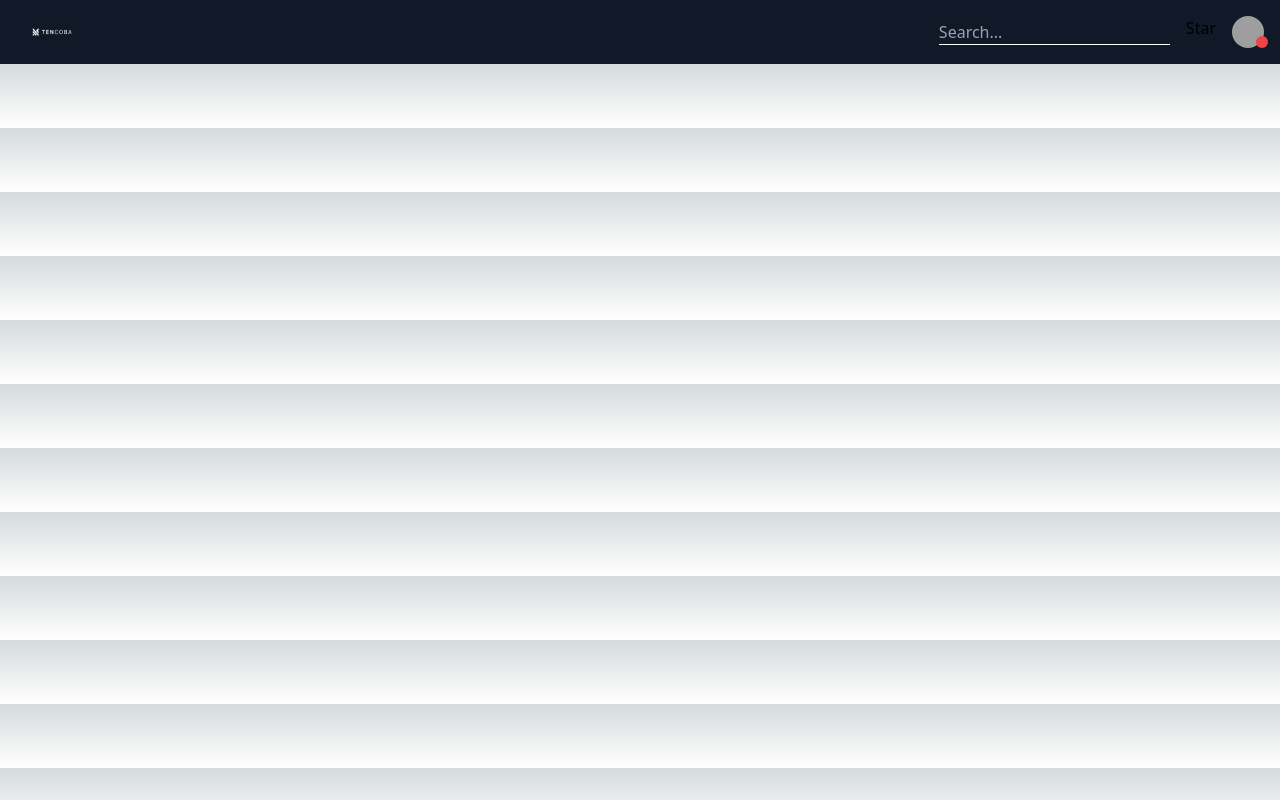
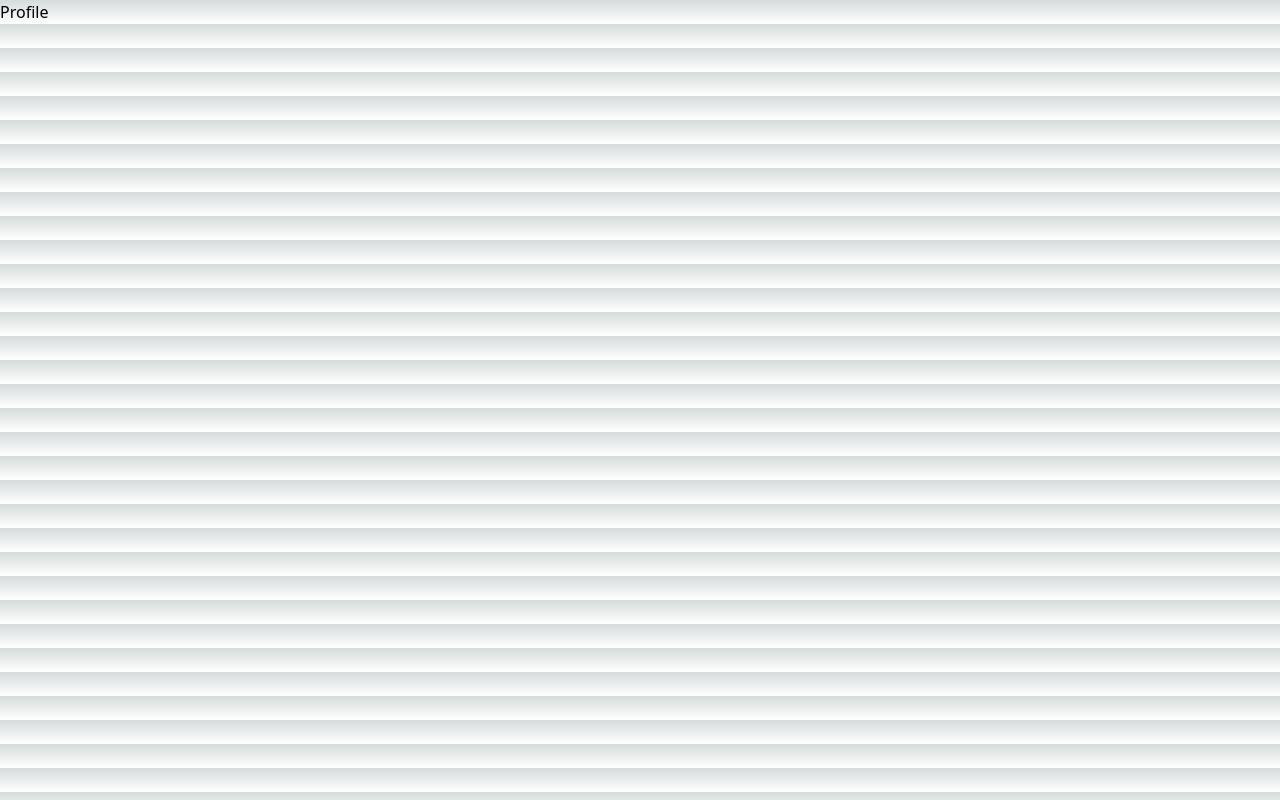
Before and after one commit to johnson419/Tencoba, a Next.js app: page /Profile in a window 1280 px wide. Built offline with nearby package versions, Linux system fonts and the light colour scheme; grey boxes are pictures that could not be loaded.

Commit message:
Added Dashborad

```diff
--- a/components/DashNav.js
+++ b/components/DashNav.js
@@ -1,54 +1,79 @@
 import Image from 'next/image';
+import { useState } from 'react';
 
-const DashNav = () => {
+const Navbar = () => {
+  const [isDropdownOpen, setIsDropdownOpen] = useState(false);
+
+  const toggleDropdown = () => {
+    setIsDropdownOpen(!isDropdownOpen);
+  };
+
   return (
-    <nav className="bg-gray-900 py-4">
+    <nav className="bg-gray-800 py-4">
       <div className="container mx-auto px-4">
         <div className="flex justify-between items-center">
           <div className="flex items-center">
             <button className="text-white">
               <i className="bx bx-menu bx-sm"></i>
             </button>
-            <div className="ml-4">
-              <Image src="/logo.png" alt="Logo" width={40} height={40} />
-            </div>
+            <span className="ml-4 text-white font-semibold text-lg">Dashboard</span>
           </div>
           <div className="flex items-center">
-            <div className="flex items-center">
-              <i className="bx bx-search text-white text-xl"></i>
+            <div className="relative">
               <input
                 type="text"
-                className="ml-2 bg-transparent border-b border-white outline-none text-white"
+                className="bg-gray-700 text-white px-3 py-2 rounded-md focus:outline-none focus:ring focus:border-blue-300"
                 placeholder="Search..."
                 aria-label="Search..."
               />
+              <i className="bx bx-search text-white absolute top-1/2 right-3 transform -translate-y-1/2"></i>
             </div>
-            <ul className="flex ml-4 space-x-4">
-              <li>
-                <a
-                  className="github-button"
-                  href="https://github.com/themeselection/sneat-html-admin-template-free"
-                  data-icon="octicon-star"
-                  data-size="large"
-                  data-show-count="true"
-                  aria-label="Star themeselection/sneat-html-admin-template-free on GitHub"
+            <div className="relative ml-4">
+              <button
+                onClick={toggleDropdown}
+                className="text-white focus:outline-none"
+                aria-label="Profile"
               >
-                  Star
-                </a>
-              </li>
-              <li>
-                <div className="relative">
                 <Image
-                    src="/assets/img/avatars/1.png"
+                  src="/two.jpeg"
                   alt="Avatar"
                   className="w-8 h-8 rounded-full"
                   width={32}
                   height={32}
                 />
-                  <div className="absolute bottom-0 right-0 -mr-1 bg-red-500 rounded-full w-3 h-3"></div>
-                </div>
+              </button>
+              {isDropdownOpen && (
+                <ul className="absolute top-10 right-0 bg-white text-gray-800 rounded-md shadow-md p-2">
+                  <li className="mb-2">
+                    <button className="flex items-center w-full py-2 px-4 hover:bg-gray-200 rounded">
+                      <i className="bx bx-user me-2"></i>
+                      <span className="align-middle">My Profile</span>
+                    </button>
+                  </li>
+                  <li className="mb-2">
+                    <button className="flex items-center w-full py-2 px-4 hover:bg-gray-200 rounded">
+                      <i className="bx bx-cog me-2"></i>
+                      <span className="align-middle">Settings</span>
+                    </button>
+                  </li>
+                  <li className="mb-2">
+                    <button className="flex items-center w-full py-2 px-4 hover:bg-gray-200 rounded">
+                      <i className="bx bx-credit-card me-2"></i>
+                      <span className="align-middle">Billing</span>
+                      <span className="flex-shrink-0 bg-red-500 text-white rounded-full w-4 h-4 ml-1 flex items-center justify-center">
+                        4
+                      </span>
+                    </button>
+                  </li>
+                  <li className="mb-2">
+                    <button className="flex items-center w-full py-2 px-4 hover:bg-gray-200 rounded">
+                      <i className="bx bx-power-off me-2"></i>
+                      <span className="align-middle">Log Out</span>
+                    </button>
                   </li>
                 </ul>
+              )}
+            </div>
           </div>
         </div>
       </div>
@@ -56,4 +81,4 @@ const DashNav = () => {
   );
 };
 
-export default DashNav;
+export default Navbar;
--- /dev/null
+++ b/pages/Dashboard.js
@@ -0,0 +1,7 @@
+import DashNav from "@/components/DashNav";
+
+const Dashboard = () => {
+  return <DashNav />;
+};
+
+export default Dashboard;
--- a/pages/Profile.js
+++ b/pages/Profile.js
@@ -1,7 +1,7 @@
 import DashNav from "@/components/DashNav";
 
 const Profile = () => {
-  return <DashNav />;
+  return <h1>Profile</h1>;
 };
 
 export default Profile;
```
Lines whose indentation alone changed are shown as unchanged.
